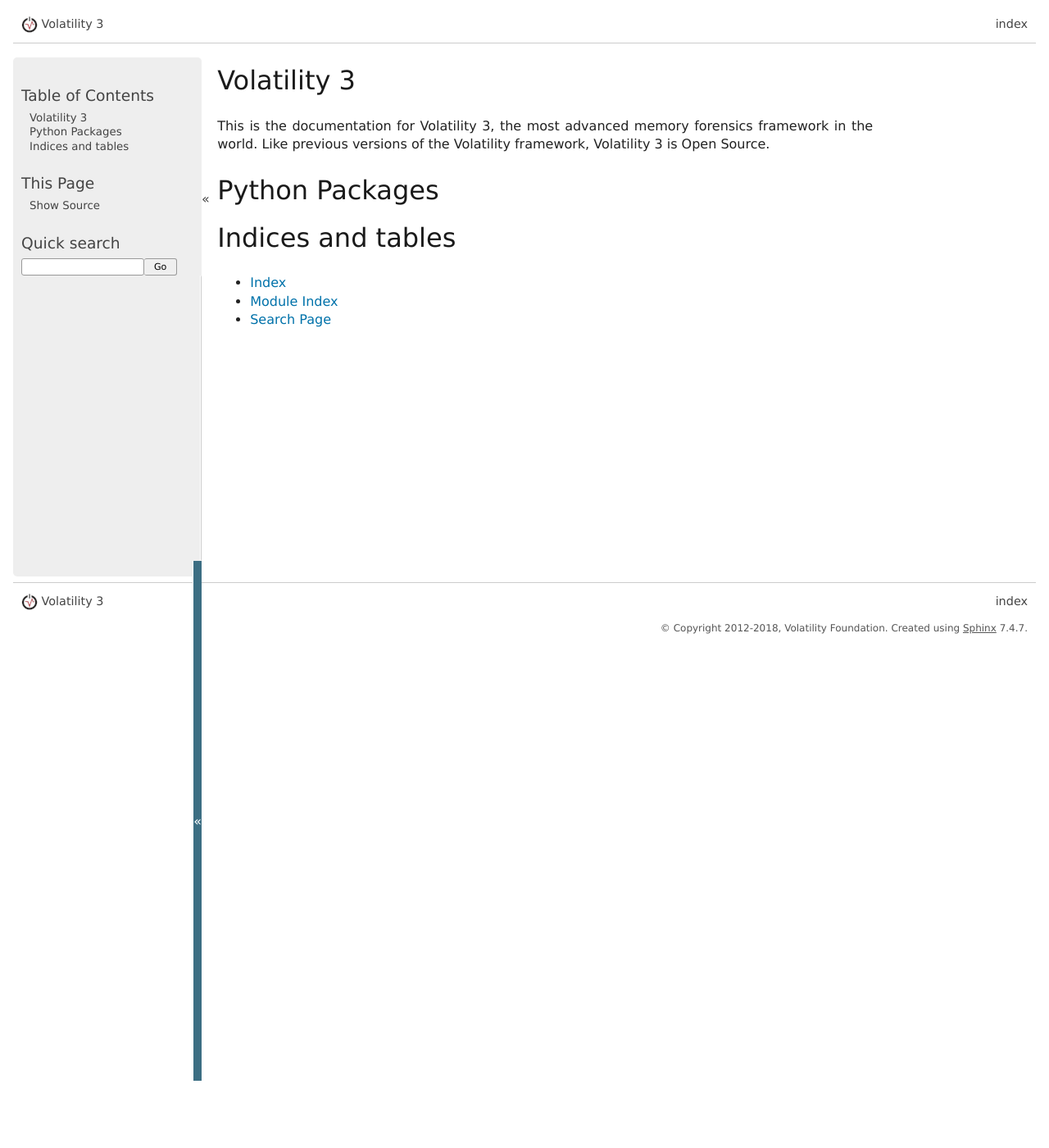
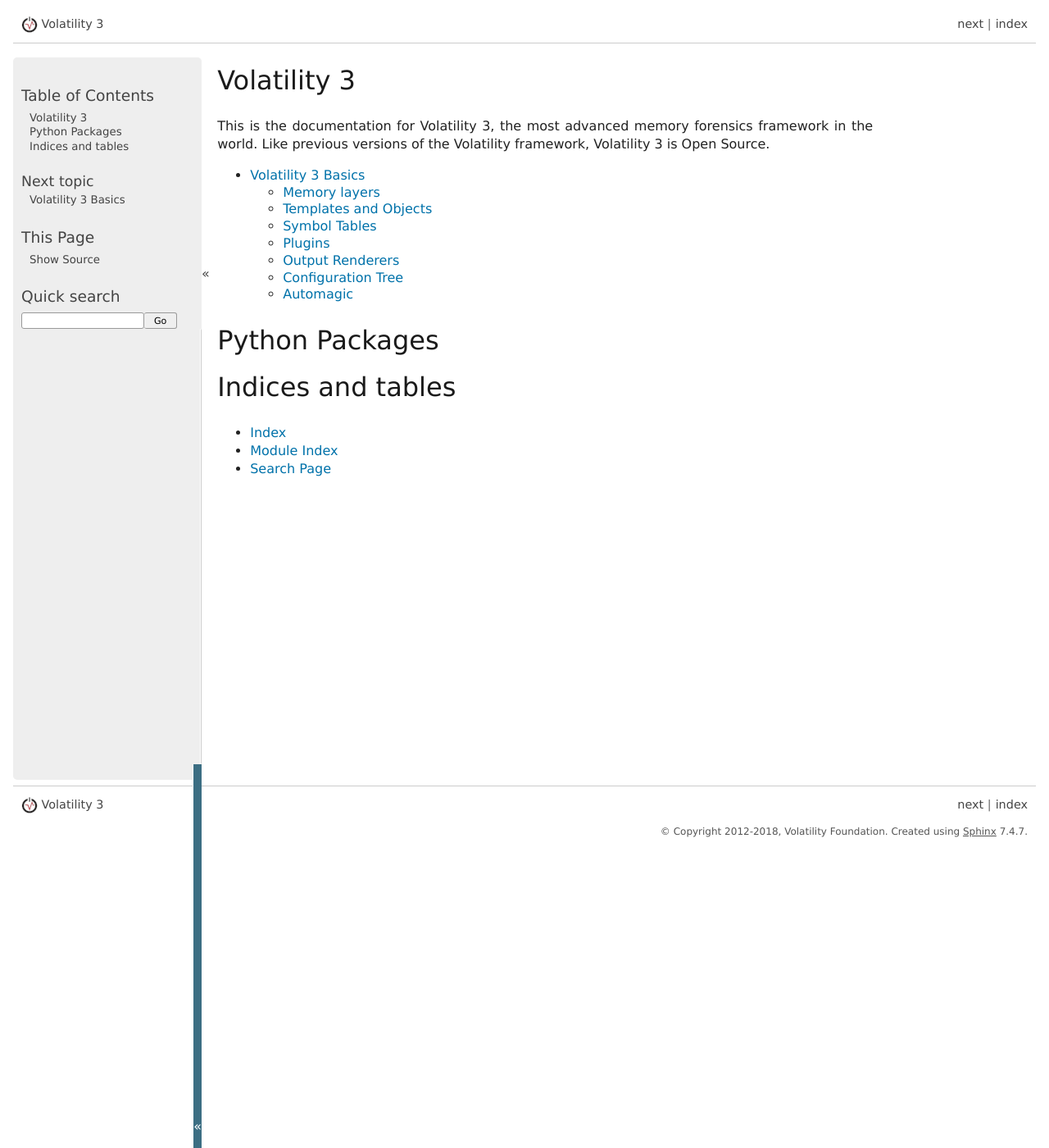
Before and after one commit to volatilityfoundation/volatility3, a Sphinx documentation site: the page built from doc/source/index.rst, in a window 1280 px wide and 1400 px high. Shown: the whole window at 82% size. Built offline with Sphinx 7.4.7, drawn with Linux system fonts in a browser that asks for light colours; pages that are not in the unit, such as notebooks, are missing from menus; some of the changed lines change nothing that is shown.

Commit message:
Add in volatility 3 basics documentation.

```diff
--- /dev/null
+++ b/doc/source/basics.rst
@@ -0,0 +1,130 @@
+Volatility 3 Basics
+===================
+
+Volatility splits memory analysis down to several components:
+
+* Memory layers
+* Templates and Objects
+* Symbol Tables
+
+Volatility 3 stores all of these within a `Context` (:py:class:`~volatility.framework.interfaces.context.ContextInterface`),
+which acts as a container for all the various layers and tables necessary to conduct memory analysis.
+
+Memory layers
+-------------
+
+A memory layer is a body of data that can be accessed by requesting data at a specific address.  Memory is seen as
+sequential when accessed through sequential addresses, however, there is no obligation for the data to be stored
+sequentially, and modern processors tend to store the memory in a paged format.  Moreover, there is no need for the data
+to be stored in an easily accessible format, it could be encoded or encrypted or more, it could be the combination of
+two other sources.  These are typically handling by programs that process file formats, or the memory manager of the
+processor, but these are all translation (either in the geometric or linguistic sense) of the original data.
+
+In volatility 3 this is represented by a directed graph, whose end nodes are `DataLayer`
+(:py:class:`~volatility.framework.interfaces.layers.DataLayerInterface`) and whose internal nodes are
+specifically called a `TranslationLayer` (:py:mod:`~volatility.framework.interfaces.layers.TranslationLayerInterface`).
+In this way, a raw memory image in the LiME file format and a page file can be
+combined to form a single intel virtual memory layer.  When requesting addresses from the intel layer, it will use the
+intel memory mapping alogrithm, along with the address of the directory table page or page table map, to translate that
+address into a physical address, which will then either be directed towards the swap layer or the LiME layer.  Should it
+be directed towards the LiME layer, the LiME file format algorithm will be translated to determine where within the file
+the data is stored and that will be returned.
+
+.. note:: Volatility 2 had a similar concept, called address spaces, but these could only stack linearly one on top of another.
+
+Templates and Objects
+---------------------
+
+Once we can address contiguous chunks of memory with a means to translate a virtual address (as seen by the programs)
+into the actual data used by the processor, we can start pulling out `Object`s
+(:py:class:`~volatility.framework.interfaces.objects.ObjectInterface`) by taking a
+:py:class:`~volatility.framework.interfaces.objects.Template` and constructing
+it on the memory layer at a specific offset.  A :py:class:`~volatility.framework.interfaces.objects.Template` contains
+all the information you can know about the structure
+of the object without actually being populated by any data.  As such a :py:class:`~volatility.framework.interfaces.objects.Template`
+can tell you the size of a structure and its members, how far into the structure a particular member lives and
+potentially what various values in that field would mean, but not what resides in a particular member.
+
+Using a :py:class:`~volatility.framework.interfaces.objects.Template` on a memory layer at a particular offset,
+an `Object`
+(:py:class:`~volatility.framework.interfaces.objects.ObjectInterface`) can be constructed.  In volatility 3, once an
+`Object` has been created, the data has been read from the
+layer and is not read again.  An object allows its members to be interrogated and in particular allows pointers to be
+followed, providing easy access to the data contained in the object.
+
+.. note::  Volatility 2 would re-read the data which was useful for live memory forensics but quite inefficient for the
+    more common static memory analysis typically conducted.  Volatility 3 requires that objects be manually reconstructed
+    if the data may have changed.  Volatility 3 also constructs actual python integers and floats whereas volatility 2
+    created proxy objects which would sometimes cause problems with type checking.
+
+Symbol Tables
+-------------
+
+Most compiled programs know of their own templates, and define the structure (and location within the program) of these
+templates as a :py:class:`~volatility.framework.interfaces.symbols.Symbol`.  A
+:py:class:`~volatility.framework.interfaces.symbols.Symbol` is often an
+address and a template and can be used to refer to either independently.
+Lookup tables of these symbols are often produced as debugging information alongside the compilation of the program.
+Volatility 3 provides access to these through a :py:class:`~volatility.framework.symbols.SymbolTable`
+(:py:class:`~volatility.framework.interfaces.symbols.SymbolTableInterface`)
+many of which can be collected within a context as a :py:class:`~volatility.framework.symbols.SymbolSpace`
+(:py:class:`~volatility.framework.interfaces.symbols.SymbolSpaceInterface`).
+A :py:class:`~volatility.framework.contexts.Context` can store only one
+:py:class:`~volatility.framework.symbols.SymbolSpace` at a time, although a :py:class:`~volatility.framework.symbols.SymbolSpace`
+can store as many :py:class:`~volatility.framework.symbols.SymbolTable` items as necessary.
+
+Volatility 3 uses the defacto naming convention for symbols of module!symbol to refer to them.  It reads them from its
+own JSON formatted file, which acts as a common intermediary between windows PDB files, linux DWARF files, other symbol
+formats and the internal python format thet volatility 3 uses to represent
+a :py:class:`~volatility.framework.interfaces.objects.Template` or a :py:class:`~volatility.framework.interfaces.symbols.Symbol`.
+
+.. note:: Volatility 2's name for a :py:class:`~volatility.framework.symbols.SymbolSpace` was a profile, but it could
+    not differentiate between symbols from different modules, required special handling for 32-bit programs that
+    used Wow64 on Windows.  This meant that all symbols lived in a single namespace with the possibility of symbol name
+    collisions.  It read the symbols using a format called `vtypes`, written in python code directly.
+    This made it less transferable or able to be used by other software.
+
+Plugins
+-------
+
+A plugin acts as a means to requesting data from the user interface (and so the user) and then using it to carry out a
+specific form of analysis on the :py:class:`~volatility.framework.contexts.Context`
+(:py:class:`~volatility.framework.interfaces.context.ContextInterface`)
+(containing whatever symbol tables and memory layers).  The :py:class:`~volatility.framework.contexts.Context` also
+houses the configuration tree, which is used by components within the :py:class:`~volatility.framework.contexts.Context`
+to store configurable data.  It then returns the data in a specific format known as a
+:py:class:`~volatility.framework.renderers.TreeGrid`.  This ensures that the data can be handled by consumers of
+the library, without knowing exactly what the data is or how it's formatted.
+
+Output Renderers
+----------------
+
+User interfaces can choose how best to present the output of the data to their users.  The library always responds from
+every plugin with a :py:class:`~volatility.framework.renderers.TreeGrid`, and the user interface can then determine how
+best to display it.  For the Command Line Interface, that might be via text output as a table, or it might output to an
+sqlite database or a CSV file.  For a web interface, the best output is probably as JSON where it could be displayed as
+a table, or inserted into a database like elastic search and trawled using an existing frontend such as Kibana.
+
+The renderers only need to know how to process very basic types (booleans, strings, integers, bytes) and a few additional specific
+ones (disassembly and various absent values).
+
+Configuration Tree
+------------------
+
+The configuration tree acts as the interface between the calling program and volatility 3 library.  Elements of the
+library (such as a `Plugin`, a `TranslationLayer`, an `Automagic`, etc) can use the configuration tree to inform the
+calling program of the options they require and/or optionally support, and allows the calling program to provide that
+information when the library is then called.
+
+Automagic
+---------
+
+There are certain setup tasks that establish the context in a way favourable to a plugin before it runs, removing several
+tasks that are repetitive and also easy to get wrong.  These are called `Automagic`
+(:py:class:`~volatility.framework.interfaces.automagic.AutomagicInterface`), since they do things like magically
+taking a raw memory image and automatically providing the plugin with an appropriate intel translation layer and an
+accurate symbol table without either the plugin or the calling program having to specify all the necessary details.
+
+.. note:: Volatility 2 used to do this as well, but it wasn't a particularly modular mechanism, and was used only for
+    stacking address spaces (rather than identifying profiles), and it couldn't really be disabled/configured easily.
+    Automagics in Volatility 3 are a core component which consumers of the library can call or not at their discretion.
--- a/doc/source/index.rst
+++ b/doc/source/index.rst
@@ -4,6 +4,11 @@
 This is the documentation for Volatility 3, the most advanced memory forensics
 framework in the world. Like previous versions of the Volatility framework,
 Volatility 3 is Open Source.
+
+.. toctree::
+
+    basics
+
 
 Python Packages
 ===============
```
